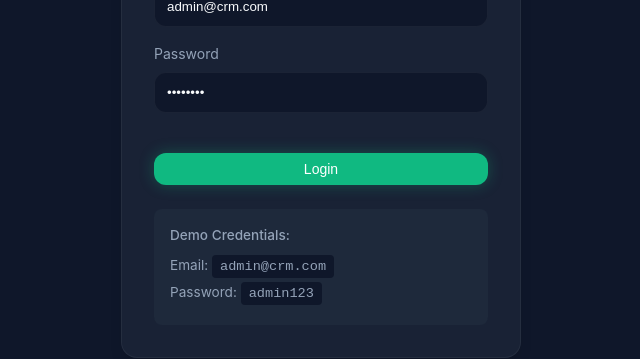
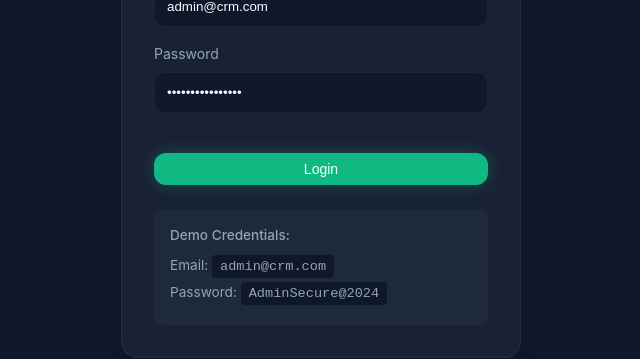
Before and after one commit to tanmayyy26/FUTURE_FS_02, a React (Vite) app: page /login in a window 1280 px wide. Shown: the part 347-706 px from the top of the page, without its empty margins (319-959 px from the left). Built offline with nearby package versions, Linux system fonts and the light colour scheme.

Commit message:
Security fix: Update default admin password from compromised 'admin123' to secure 'AdminSecure@2024'

```diff
--- a/src/pages/Login.jsx
+++ b/src/pages/Login.jsx
@@ -6,7 +6,7 @@ const Login = ({ onLoginSuccess }) => {
     const navigate = useNavigate();
     const [formData, setFormData] = useState({
         email: 'admin@crm.com',
-        password: 'admin123'
+        password: 'AdminSecure@2024'
     });
     const [error, setError] = useState('');
     const [loading, setLoading] = useState(false);
@@ -135,7 +135,7 @@ const Login = ({ onLoginSuccess }) => {
                 }}>
                     <p style={{ margin: '0 0 0.5rem', fontWeight: 500 }}>Demo Credentials:</p>
                     <p style={{ margin: '0.25rem 0' }}>Email: <code style={{ background: 'var(--bg-primary)', padding: '0.25rem 0.5rem', borderRadius: '4px' }}>admin@crm.com</code></p>
-                    <p style={{ margin: '0.25rem 0' }}>Password: <code style={{ background: 'var(--bg-primary)', padding: '0.25rem 0.5rem', borderRadius: '4px' }}>admin123</code></p>
+                    <p style={{ margin: '0.25rem 0' }}>Password: <code style={{ background: 'var(--bg-primary)', padding: '0.25rem 0.5rem', borderRadius: '4px' }}>AdminSecure@2024</code></p>
                 </div>
             </div>
         </div>
```
Also changed, not shown: 1 other file (tests, documents, lock files or other folders).
